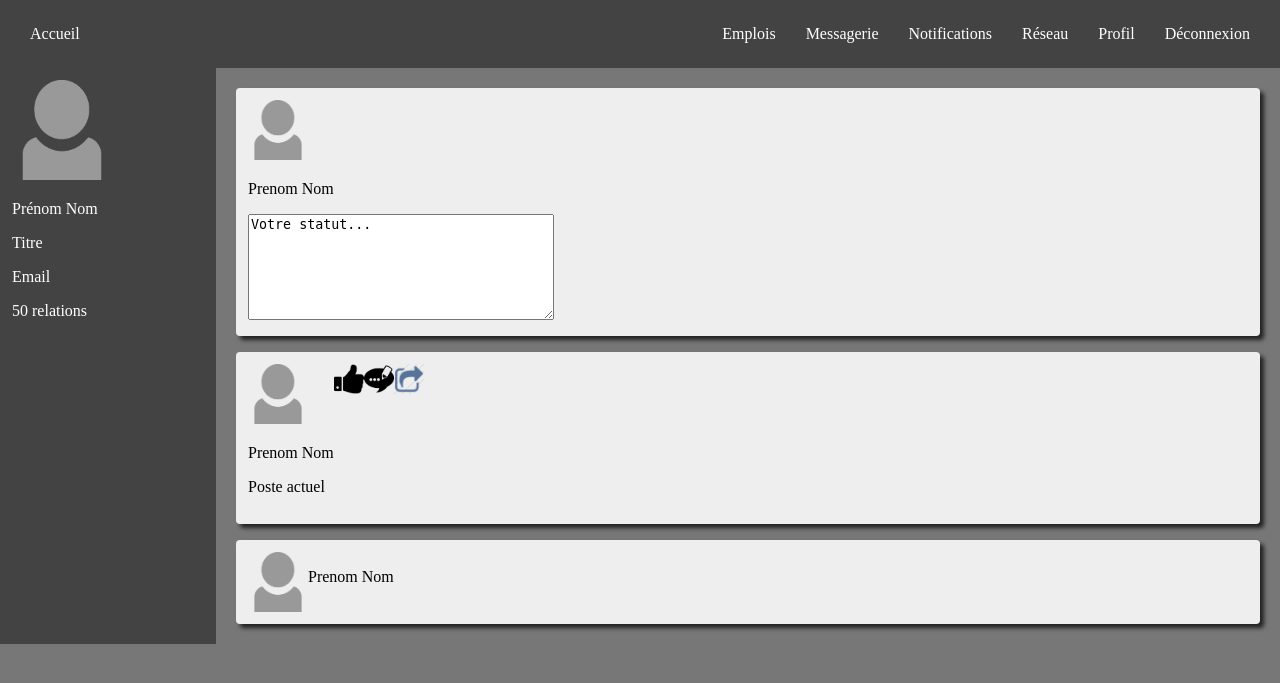
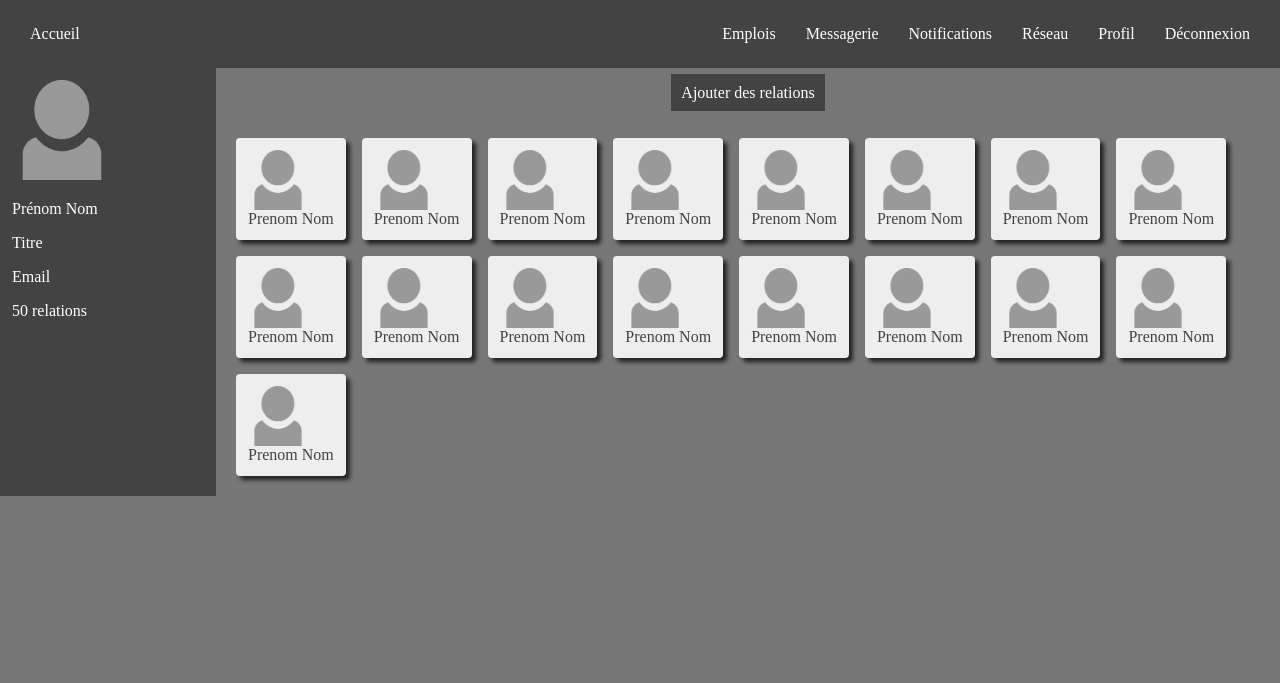
Before and after one commit to Jujulego/linkedece, a PHP site: page /reseau.php in a window 1280 px wide. Shown: the top 683 px of the page. Run offline with PHP 8.4, Linux system fonts and the light colour scheme.

Commit message:
ajout des pages reseau et ajout_reseau

```diff
--- a/css/style_accueil.css
+++ b/css/style_accueil.css
@@ -14,7 +14,7 @@
     width: 15%;
 }
 
-#mur {
+#murreseau {
     flex: 1;
     padding: 12px;
     width: 300px;
@@ -22,7 +22,7 @@
     flex-direction: column;
 }
 
-#mur article {
+#murreseau article {
     background: #eee;
     color: black;
     display: flex;
--- a/css/style_emplois.css
+++ b/css/style_emplois.css
@@ -19,7 +19,7 @@
     width: 15%;
 }
 
-#mur {
+#murreseau {
     margin-left: 30px;
     flex: 1;
     padding: 12px;
--- a/css/style_notifications.css
+++ b/css/style_notifications.css
@@ -9,7 +9,7 @@
     width: 15%;
 }
 
-#mur {
+#murreseau {
     flex: 1;
     padding: 12px;
     width: 300px;
--- a/css/style_profil.css
+++ b/css/style_profil.css
@@ -54,7 +54,7 @@ textarea
 {
    float: right;
 }
-#mur article {
+#murreseau article {
     background: #eee;
     color: black;
 
--- /dev/null
+++ b/css/style_reseau.css
@@ -0,0 +1,71 @@
+/*
+ * style_reseau.css
+ *
+ * Style de la page réseau
+ */
+#conteneur {
+    display: flex;
+}
+
+#supermur {
+    flex: 1;
+}
+
+#profil {
+    padding: 12px;
+    background: #434343;
+
+    width: 15%;
+}
+
+#murreseau {
+    flex: 1;
+    padding: 12px;
+    display: flex;
+    flex-wrap: wrap;
+}
+
+#murreseau article {
+    background: #eee;
+    color: black;
+    display: flex;
+    flex-direction: column;
+    margin: 8px;
+    padding: 12px;
+    box-shadow: #222 4px 4px 4px;
+    border-radius: 4px;
+}
+
+#btnajout {
+    text-align: center;
+}
+
+#btnajout a:link {
+    background-color: #434343;
+    color: white;
+    text-decoration: none;
+    padding: 10px;
+
+
+
+}
+#btnajout a:visited {
+    background-color: #434343;
+    color: white;
+    text-decoration: none;
+    padding: 10px;
+
+}
+#btnajout a:hover {
+    background-color: #eee;
+    color: black;
+    text-decoration: none;
+    padding: 10px;
+
+
+}
+
+.liencontact a{
+    color: #434343;
+    text-decoration: none;
+}
--- a/reseau.php
+++ b/reseau.php
@@ -12,7 +12,7 @@
 <head>
     <meta http-equiv="Content-Type" content="text/html; charset=utf-8" />
 
-    <link rel="stylesheet" href="css/style_accueil.css" />
+    <link rel="stylesheet" href="css/style_reseau.css" />
     <link rel="stylesheet" href="css/style_general.css" />
     <link rel="stylesheet" href="css/style_menuhaut.css" />
 
@@ -31,31 +31,81 @@
         <p>50 relations</p>
     </section>
 
-    <section id="mur">
-        <article>
-            <div id="post">
+    <div id="supermur">
+        <p id="btnajout">
+            <a href="ajoutreseau.php">Ajouter des relations</a>
+        </p>
+        <section id="murreseau">
+            <article class="liencontact">
                 <img src="images/profil.png" width="60px" height="60px" alt="Photo de profil par défault" />
-                <p>Prenom Nom</p>
-
-                <textarea  style="width: 300px;height:100px" >Votre statut...</textarea>
-            </div>
-        </article>
-        <article>
-            <div id="post">
+                <a href="#page de profil du contact">Prenom Nom</a>
+            </article>
+            <article class="liencontact">
                 <img src="images/profil.png" width="60px" height="60px" alt="Photo de profil par défault" />
-                <p>Prenom Nom</p>
-                <div class="posteact"><p>Poste actuel</p></div>
-            </div>
-            <a href="http://ton lien"><img src="images/pouce j'aime.png" width="30px" height="30px" alt= "pouce j'aime"></a>
-            <a href="http://ton lien"><img src="images/commentaire.png" width="30px" height="30px" alt= "commentaire"></a>
-            <a href="http://ton lien"><img src="images/partagebleu.png" width="30px" height="30px" alt= "commentaire"></a>
-        </article>
-
-        <article>
-            <img src="images/profil.png" width="60px" height="60px" alt="Photo de profil par défault" />
-            <p>Prenom Nom</p>
-        </article>
-    </section>
+                <a href="#page de profil du contact">Prenom Nom</a>
+            </article>
+            <article class="liencontact">
+                <img src="images/profil.png" width="60px" height="60px" alt="Photo de profil par défault" />
+                <a href="#page de profil du contact">Prenom Nom</a>
+            </article>
+            <article class="liencontact">
+                <img src="images/profil.png" width="60px" height="60px" alt="Photo de profil par défault" />
+                <a href="#page de profil du contact">Prenom Nom</a>
+            </article>
+            <article class="liencontact">
+                <img src="images/profil.png" width="60px" height="60px" alt="Photo de profil par défault" />
+                <a href="#page de profil du contact">Prenom Nom</a>
+            </article>
+            <article class="liencontact">
+                <img src="images/profil.png" width="60px" height="60px" alt="Photo de profil par défault" />
+                <a href="#page de profil du contact">Prenom Nom</a>
+            </article>
+            <article class="liencontact">
+                <img src="images/profil.png" width="60px" height="60px" alt="Photo de profil par défault" />
+                <a href="#page de profil du contact">Prenom Nom</a>
+            </article>
+            <article class="liencontact">
+                <img src="images/profil.png" width="60px" height="60px" alt="Photo de profil par défault" />
+                <a href="#page de profil du contact">Prenom Nom</a>
+            </article>
+            <article class="liencontact">
+                <img src="images/profil.png" width="60px" height="60px" alt="Photo de profil par défault" />
+                <a href="#page de profil du contact">Prenom Nom</a>
+            </article>
+            <article class="liencontact">
+                <img src="images/profil.png" width="60px" height="60px" alt="Photo de profil par défault" />
+                <a href="#page de profil du contact">Prenom Nom</a>
+            </article>
+            <article class="liencontact">
+                <img src="images/profil.png" width="60px" height="60px" alt="Photo de profil par défault" />
+                <a href="#page de profil du contact">Prenom Nom</a>
+            </article>
+            <article class="liencontact">
+                <img src="images/profil.png" width="60px" height="60px" alt="Photo de profil par défault" />
+                <a href="#page de profil du contact">Prenom Nom</a>
+            </article>
+            <article class="liencontact">
+                <img src="images/profil.png" width="60px" height="60px" alt="Photo de profil par défault" />
+                <a href="#page de profil du contact">Prenom Nom</a>
+            </article>
+            <article class="liencontact">
+                <img src="images/profil.png" width="60px" height="60px" alt="Photo de profil par défault" />
+                <a href="#page de profil du contact">Prenom Nom</a>
+            </article>
+            <article class="liencontact">
+                <img src="images/profil.png" width="60px" height="60px" alt="Photo de profil par défault" />
+                <a href="#page de profil du contact">Prenom Nom</a>
+            </article>
+            <article class="liencontact">
+                <img src="images/profil.png" width="60px" height="60px" alt="Photo de profil par défault" />
+                <a href="#page de profil du contact">Prenom Nom</a>
+            </article>
+            <article class="liencontact">
+                <img src="images/profil.png" width="60px" height="60px" alt="Photo de profil par défault" />
+                <a href="#page de profil du contact">Prenom Nom</a>
+            </article>
+        </section>
+    </div>
 </div>
 </body>
 </html>
```
Also changed, not shown: ajoutreseau.php (added, +87 -0 lines), css/style_ajout_reseau.css (added, +43 -0 lines).
